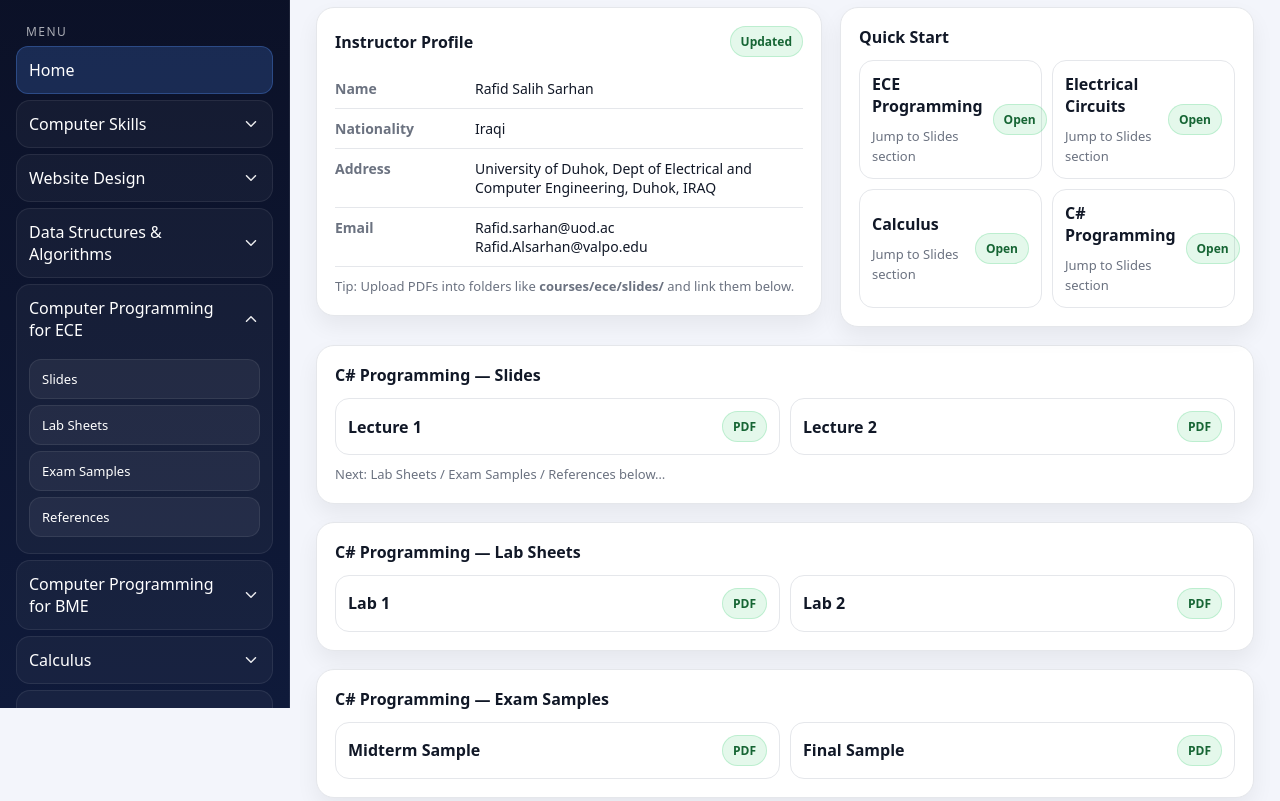
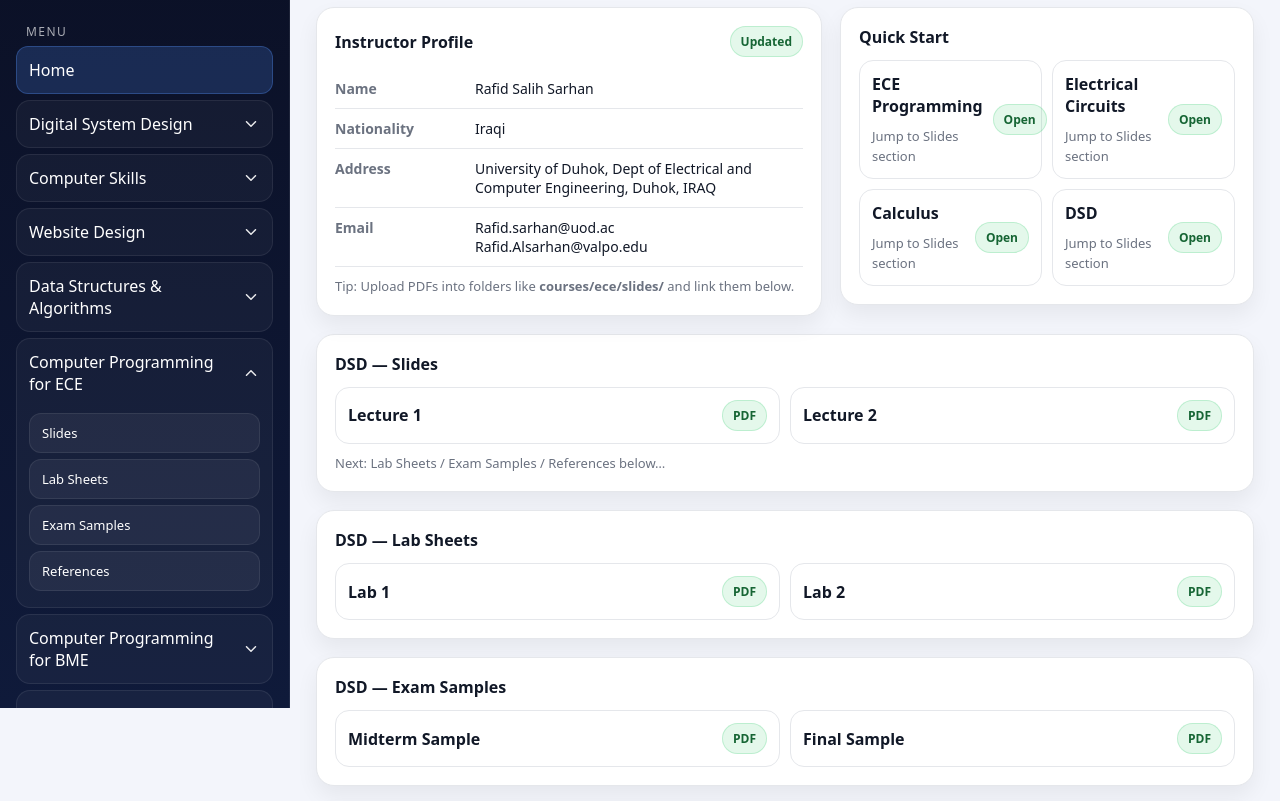
Before and after one commit to rafidsarhan/Rafid-Kocher, a plain HTML site: page index.html in a window 1280 px wide. Shown: the part 92-893 px from the top of the page. Drawn offline with Linux system fonts and the light colour scheme.

Commit message:
Update index.html

```diff
--- a/index.html
+++ b/index.html
@@ -331,7 +331,20 @@
         <a class="primary" href="#home">Home</a>
 
         <!-- Subject Groups (accordion like your screenshot) -->
-
+       <details class="nav-group">
+          <summary>
+            <span>Digital System Design </span>
+            <svg class="chev" viewBox="0 0 24 24" fill="none" aria-hidden="true">
+              <path d="M6 9l6 6 6-6" stroke="white" stroke-width="2" stroke-linecap="round" stroke-linejoin="round"/>
+            </svg>
+          </summary>
+          <div class="nav-sub">
+            <a href="#DSD-slides">Slides</a>
+            <a href="#DSD-labs">Lab Sheets</a>
+            <a href="#DSD-exams">Exam Samples</a>
+            <a href="#DSD-refs">References</a>
+          </div>
+        </details>
 
         <details class="nav-group">
           <summary>
@@ -495,7 +508,7 @@
               <span class="badge">Open</span>
             </a>
             <a class="link-card" href="#csharp-slides">
-              <div><b>C# Programming</b><div class="hint">Jump to Slides section</div></div>
+              <div><b>DSD</b><div class="hint">Jump to Slides section</div></div>
               <span class="badge">Open</span>
             </a>
           </div>
@@ -504,7 +517,7 @@
 
       <!-- ====== COURSE SECTIONS (placeholders) ====== -->
       <section class="section card" id="csharp-slides">
-        <div class="section-head"><h3>C# Programming — Slides</h3></div>
+        <div class="section-head"><h3>DSD — Slides</h3></div>
         <div class="links">
           <a class="link-card" href="courses/csharp/slides/lecture1.pdf"><b>Lecture 1</b><span class="badge">PDF</span></a>
           <a class="link-card" href="courses/csharp/slides/lecture2.pdf"><b>Lecture 2</b><span class="badge">PDF</span></a>
@@ -513,7 +526,7 @@
       </section>
 
       <section class="section card" id="csharp-labs">
-        <div class="section-head"><h3>C# Programming — Lab Sheets</h3></div>
+        <div class="section-head"><h3>DSD — Lab Sheets</h3></div>
         <div class="links">
           <a class="link-card" href="courses/csharp/labs/lab1.pdf"><b>Lab 1</b><span class="badge">PDF</span></a>
           <a class="link-card" href="courses/csharp/labs/lab2.pdf"><b>Lab 2</b><span class="badge">PDF</span></a>
@@ -521,7 +534,7 @@
       </section>
 
       <section class="section card" id="csharp-exams">
-        <div class="section-head"><h3>C# Programming — Exam Samples</h3></div>
+        <div class="section-head"><h3>DSD — Exam Samples</h3></div>
         <div class="links">
           <a class="link-card" href="courses/csharp/exams/midterm.pdf"><b>Midterm Sample</b><span class="badge">PDF</span></a>
           <a class="link-card" href="courses/csharp/exams/final.pdf"><b>Final Sample</b><span class="badge">PDF</span></a>
@@ -529,7 +542,7 @@
       </section>
 
       <section class="section card" id="csharp-refs">
-        <div class="section-head"><h3>C# Programming — References</h3></div>
+        <div class="section-head"><h3>DSD — References</h3></div>
         <div class="links">
           <a class="link-card" href="courses/csharp/references/booklist.html"><b>Book List</b><span class="badge">Link</span></a>
           <a class="link-card" href="courses/csharp/references/websites.html"><b>Useful Websites</b><span class="badge">Link</span></a>
```
